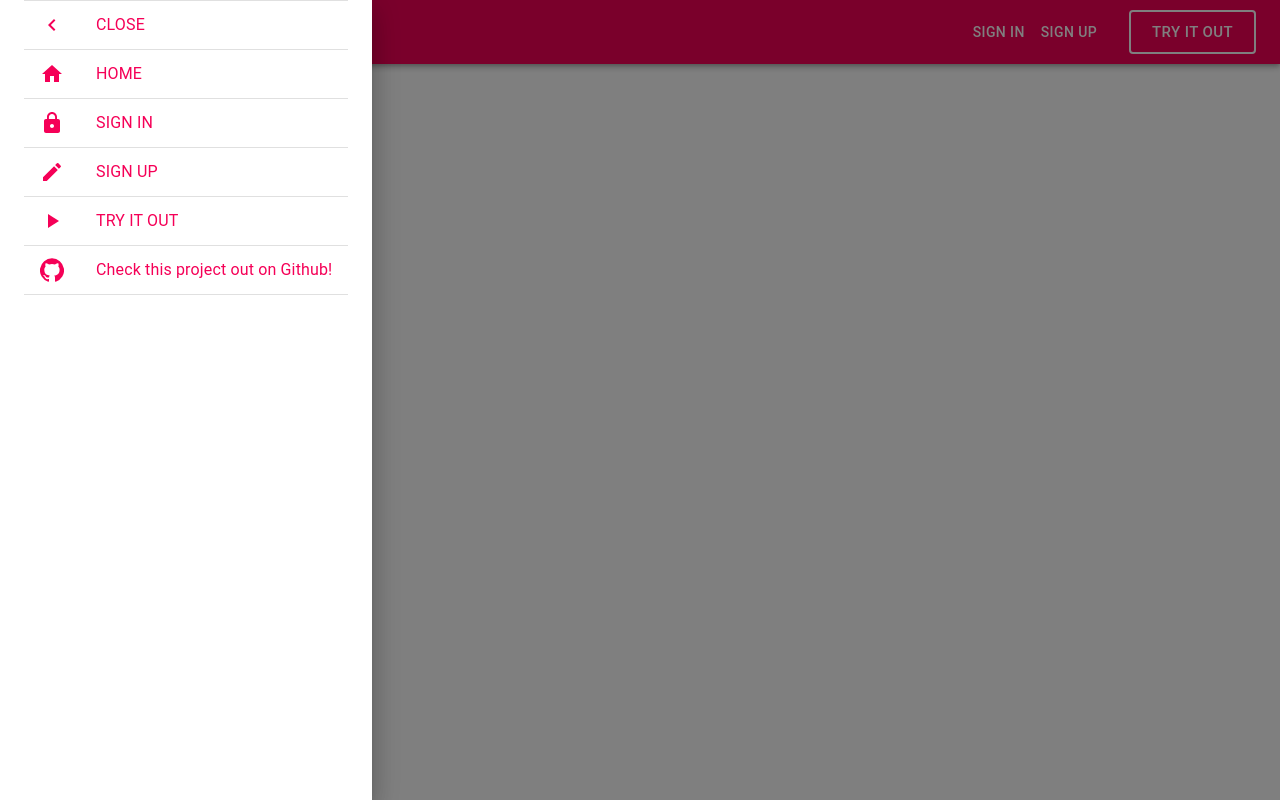
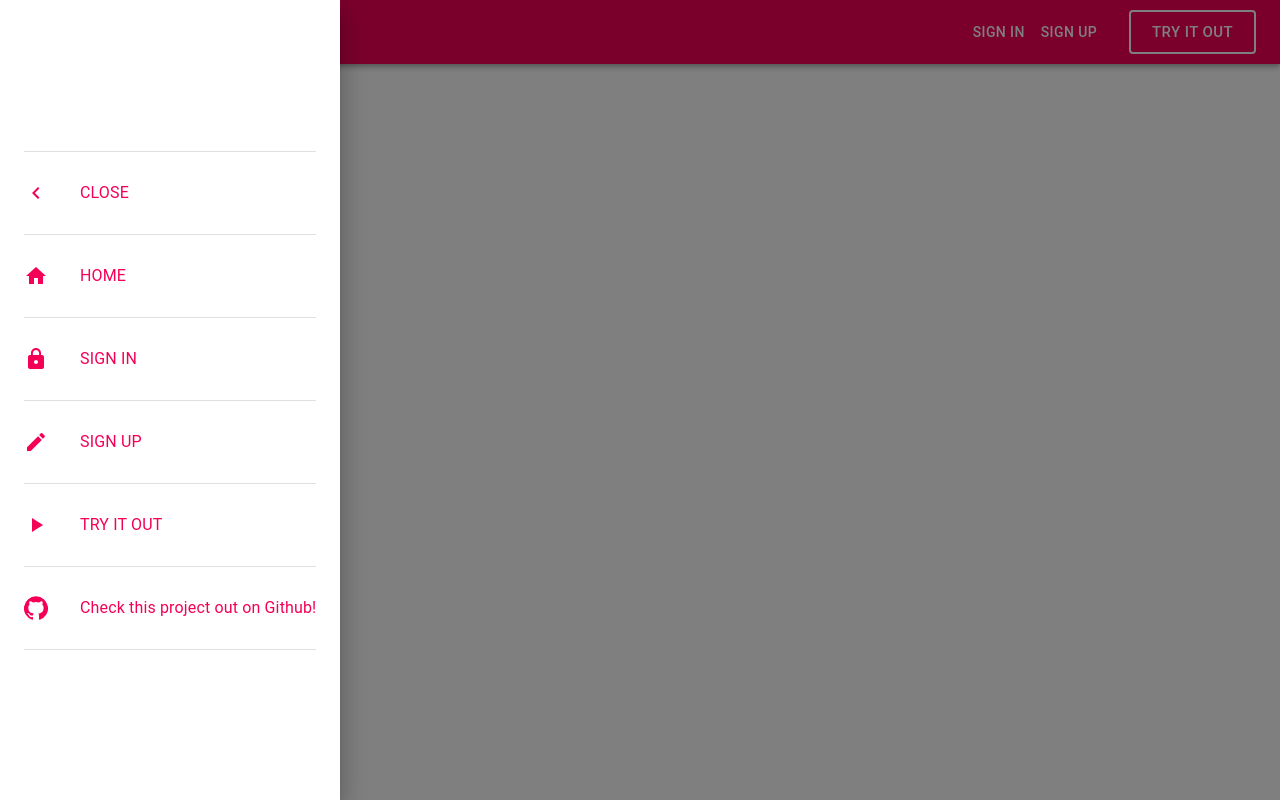
Before and after one commit to HackathonRepos/CalendWar, a React (Create React App) app: page / in a window 1280 px wide. Both pictures are taken after a click on the button "menu". Built offline with nearby package versions, Linux system fonts and the light colour scheme.

Commit message:
Added more padding per list item and centered items

```diff
--- a/src/components/SideDrawer.jsx
+++ b/src/components/SideDrawer.jsx
@@ -1,7 +1,6 @@
 import React from "react";
 import Drawer from "@material-ui/core/Drawer";
 import Divider from "@material-ui/core/Divider";
-import IconButton from "@material-ui/core/IconButton";
 import Container from "@material-ui/core/Container";
 import { makeStyles } from "@material-ui/core/styles";
 
@@ -22,7 +21,7 @@ function SideDrawer({ isDrawerOpen, toggleDrawer }) {
       open={isDrawerOpen}
       onClose={toggleDrawer}
     >
-      <Container>
+      <Container className={classes.container}>
         <Divider />
         <ListSection
           listText="CLOSE"
@@ -61,6 +60,12 @@ const useStyles = makeStyles((theme) => ({
     width: 240,
     flexShrink: 0,
   },
+  container: {
+    display: "flex",
+    flexDirection: "column",
+    justifyContent: "center",
+    height: "100%",
+  },
 }));
 
 export default SideDrawer;
--- a/src/components/SideDrawerComponents/ListSection.jsx
+++ b/src/components/SideDrawerComponents/ListSection.jsx
@@ -4,6 +4,7 @@ import ListItemIcon from "@material-ui/core/ListItemIcon";
 import ListItemText from "@material-ui/core/ListItemText";
 import Link from "@material-ui/core/Link";
 import Divider from "@material-ui/core/Divider";
+import { makeStyles } from "@material-ui/core/styles";
 
 function ListSection({ listText, ListIcon, linkText, toggleDrawer }) {
   const handleClick = () => {
@@ -11,13 +12,14 @@ function ListSection({ listText, ListIcon, linkText, toggleDrawer }) {
       toggleDrawer();
     }
   };
+  const classes = useStyles();
   return (
     <Link
       href={linkText.length > 0 ? linkText : null}
       color={"secondary"}
       underline="none"
     >
-      <ListItem button onClick={handleClick}>
+      <ListItem button onClick={handleClick} className={classes.item}>
         <ListItemIcon>
           <ListIcon color="secondary" />
         </ListItemIcon>
@@ -28,4 +30,6 @@ function ListSection({ listText, ListIcon, linkText, toggleDrawer }) {
   );
 }
 
+const useStyles = makeStyles((theme) => ({ item: { padding: "25px 0px" } }));
+
 export default ListSection;
```
